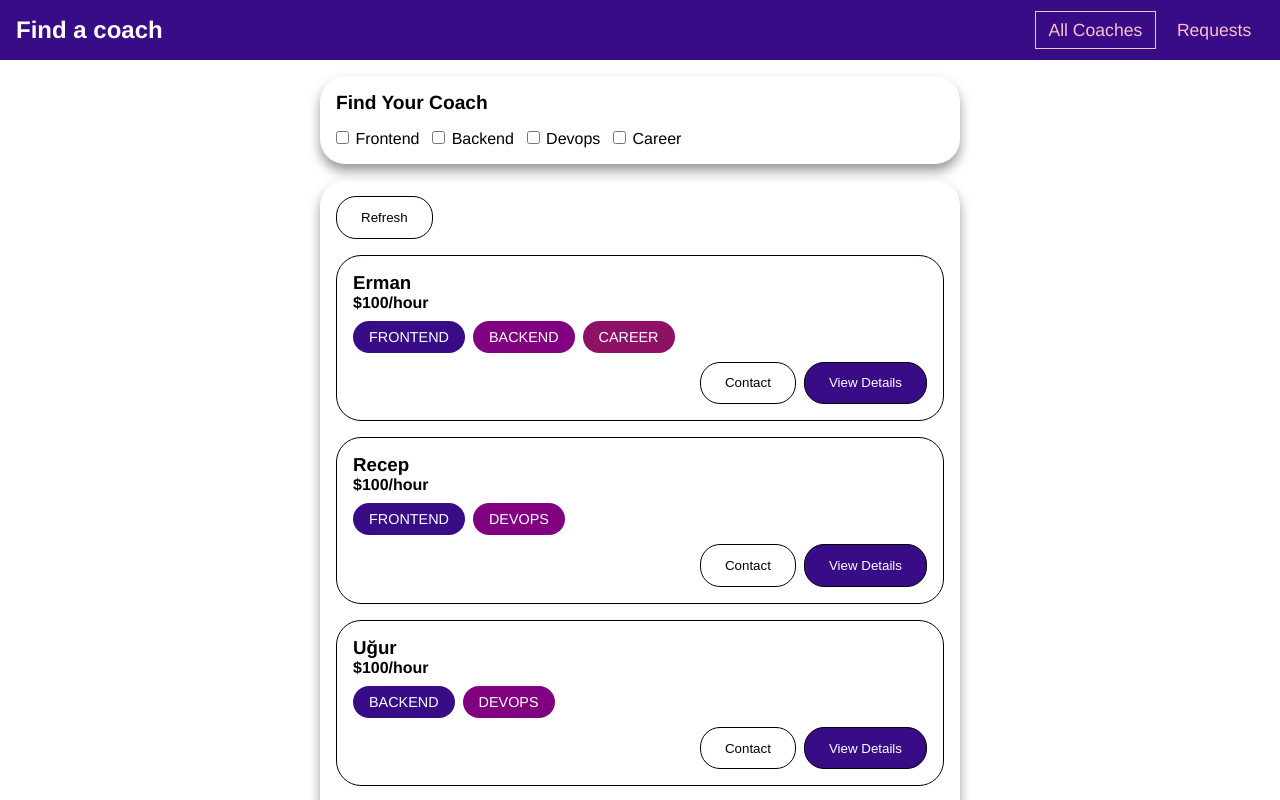
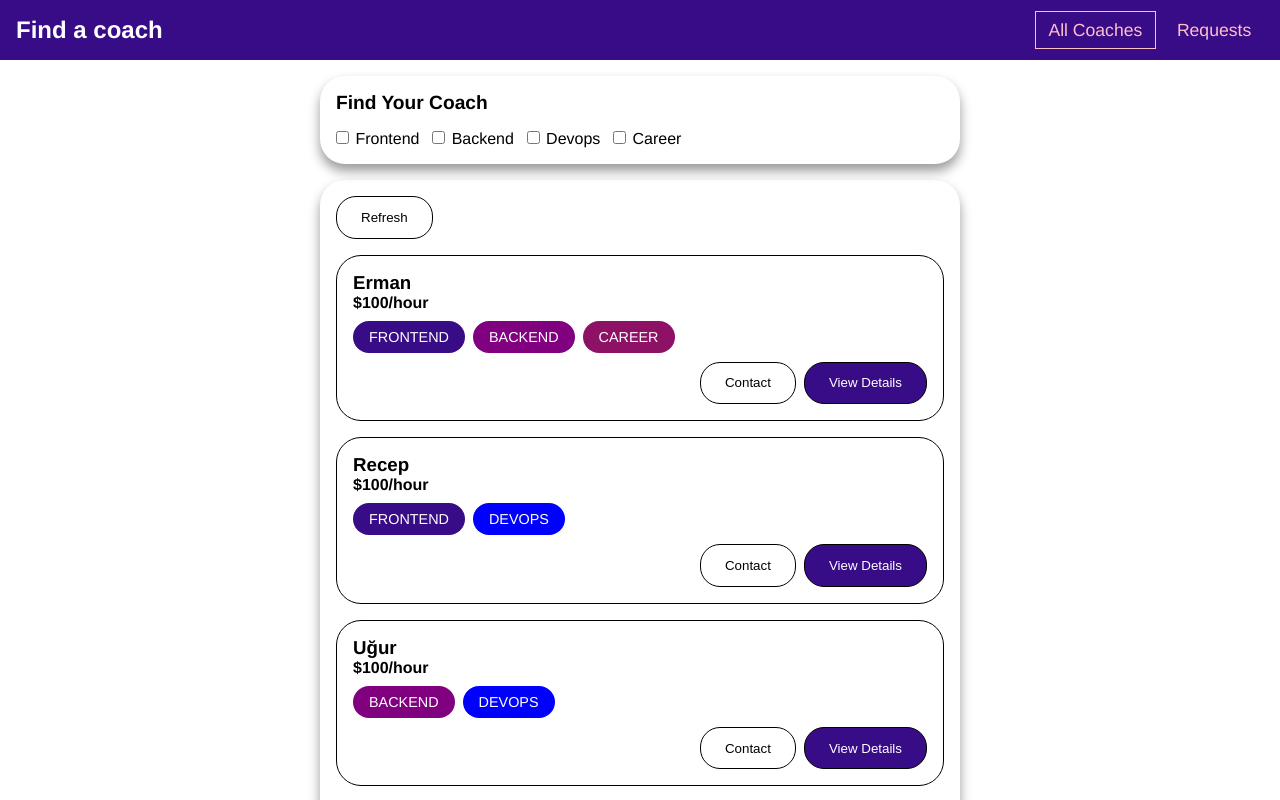
Before and after one commit to egulhan/vuejs3-practice-coach-finder-app, a Vue app: page /coaches in a window 1280 px wide. Shown: the top 800 px of the page. Built offline with nearby package versions, Linux system fonts and the light colour scheme.

Commit message:
convert css based badge to a component

```diff
--- a/src/App.vue
+++ b/src/App.vue
@@ -87,41 +87,6 @@ button {
   }
 }
 
-ul.label-group {
-  list-style-type: none;
-  margin: 1rem 0;
-
-  li {
-    display: inline;
-    border-radius: 20px;
-    padding: 0.5rem 1rem;
-    color: white;
-    font-size: 0.9rem;
-    background: grey;
-    text-transform: uppercase;
-
-    &.purple {
-      background: purple;
-    }
-
-    &.purple-d {
-      background: #380c87;
-    }
-
-    &.purple-l {
-      background: #8d1266;
-    }
-
-    &.blue {
-      background: blue;
-    }
-  }
-
-  li:not(:last-child) {
-    margin-right: 0.5rem;
-  }
-}
-
 .clearfix::after {
   content: "";
   clear: both;
--- a/src/components/coach/CoachAreas.vue
+++ b/src/components/coach/CoachAreas.vue
@@ -1,27 +1,21 @@
 <template>
-  <ul class="label-group">
-    <li v-for="(area,index) in areas" :key="area" :class="labelClasses[index]">
-      {{ area }}
-    </li>
-  </ul>
+  <section>
+    <base-badge v-for="area in areas" :key="area" :name="area" :type="area"></base-badge>
+  </section>
 </template>
 
 <script>
+import BaseBadge from "@/components/ui/BaseBadge";
+
 export default {
   name: "CoachAreas",
+  components: {BaseBadge},
   props: ['areas'],
-  data() {
-    return {
-      labelClasses: [
-        'purple-d',
-        'purple',
-        'purple-l',
-      ],
-    };
-  }
 }
 </script>
 
-<style scoped>
-
+<style lang="scss" scoped>
+section {
+  margin: 1rem 0;
+}
 </style>
--- /dev/null
+++ b/src/components/ui/BaseBadge.vue
@@ -0,0 +1,51 @@
+<template>
+  <span :class="type">{{ formattedName }}</span>
+</template>
+
+<script>
+export default {
+  name: "BaseBadge",
+  props: {
+    name: {
+      type: String,
+      required: true,
+    },
+    type: {
+      type: String,
+      required: true,
+    },
+  },
+  computed:{
+    formattedName(){
+      return this.name.toUpperCase();
+    }
+  },
+}
+</script>
+
+<style lang="scss" scoped>
+span {
+  border-radius: 20px;
+  padding: 0.5rem 1rem;
+  color: white;
+  font-size: 0.9rem;
+  background: grey;
+  margin-right: 0.5rem;
+
+  &.backend {
+    background: purple;
+  }
+
+  &.frontend {
+    background: #380c87;
+  }
+
+  &.career {
+    background: #8d1266;
+  }
+
+  &.devops {
+    background: blue;
+  }
+}
+</style>
--- a/src/main.js
+++ b/src/main.js
@@ -2,10 +2,12 @@ import {createApp} from 'vue';
 import App from './App.vue';
 import store from './store';
 import router from "@/router";
+import BaseBadge from "@/components/ui/BaseBadge";
 
 const app = createApp(App);
 
 app.use(router);
 app.use(store);
+app.component('base-badge', BaseBadge);
 
 app.mount('#app');
```
